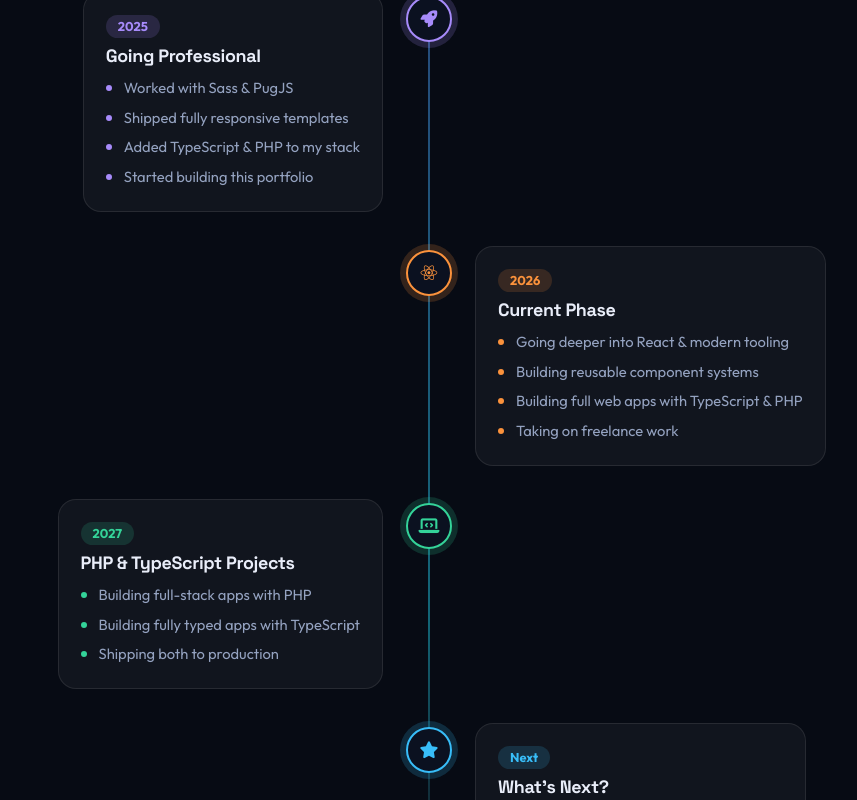
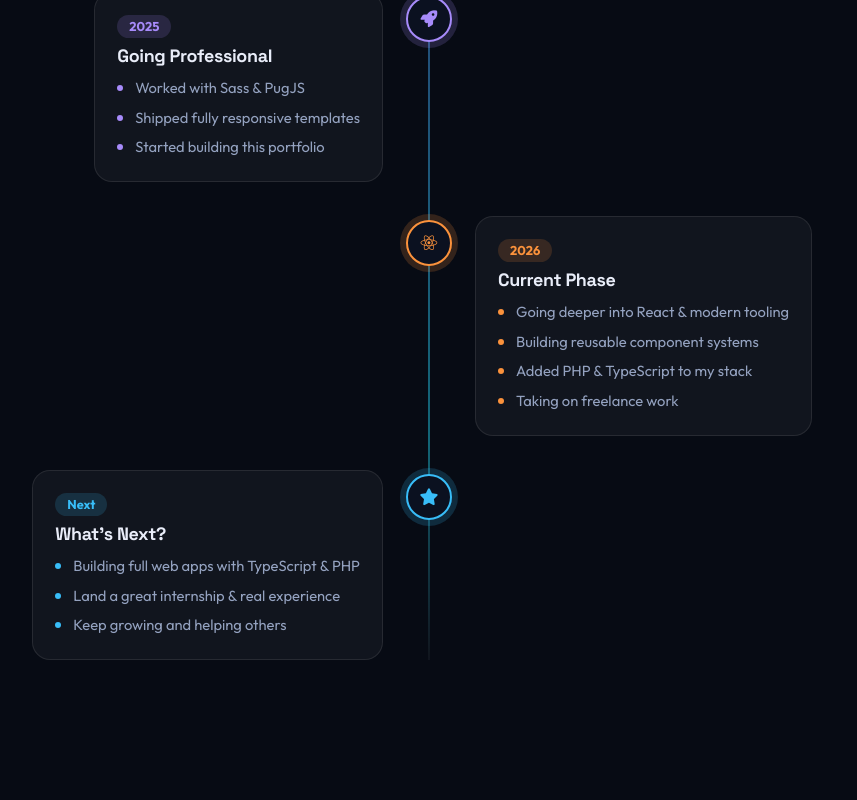
Before and after one commit to El-Bssawy/Portfolio, a React (Vite) app: page / in a window 1280 px wide. Shown: the part 4760-5560 px from the top of the page, without its empty margins (211-1068 px from the left). Built offline with nearby package versions, Linux system fonts and the light colour scheme.

Commit message:
Rework timeline wording: PHP/TypeScript in 2026, full web apps in What's Next

```diff
--- a/src/data/content.js
+++ b/src/data/content.js
@@ -102,7 +102,6 @@ export const content = {
           points: [
             "Worked with Sass & PugJS",
             "Shipped fully responsive templates",
-            "Added TypeScript & PHP to my stack",
             "Started building this portfolio",
           ],
         },
@@ -114,19 +113,8 @@ export const content = {
           points: [
             "Going deeper into React & modern tooling",
             "Building reusable component systems",
-            "Building full web apps with TypeScript & PHP",
+            "Added PHP & TypeScript to my stack",
             "Taking on freelance work",
-          ],
-        },
-        {
-          year: "2027",
-          icon: "fa-solid fa-laptop-code",
-          color: "green",
-          title: "PHP & TypeScript Projects",
-          points: [
-            "Building full-stack apps with PHP",
-            "Building fully typed apps with TypeScript",
-            "Shipping both to production",
           ],
         },
         {
@@ -134,7 +122,11 @@ export const content = {
           icon: "fa-solid fa-star",
           color: "blue",
           title: "What's Next?",
-          points: ["Land a great internship & real experience", "Keep growing and helping others"],
+          points: [
+            "Building full web apps with TypeScript & PHP",
+            "Land a great internship & real experience",
+            "Keep growing and helping others",
+          ],
         },
       ],
     },
@@ -257,28 +249,21 @@ export const content = {
           icon: "fa-solid fa-rocket",
           color: "purple",
           title: "الاحتراف",
-          points: ["عملت بـ Sass و PugJS", "أطلقت قوالب متجاوبة بالكامل", "أضفت TypeScript و PHP إلى أدواتي", "بدأت بناء هذا البورتفوليو"],
+          points: ["عملت بـ Sass و PugJS", "أطلقت قوالب متجاوبة بالكامل", "بدأت بناء هذا البورتفوليو"],
         },
         {
           year: "2026",
           icon: "fa-brands fa-react",
           color: "orange",
           title: "المرحلة الحالية",
-          points: ["التعمّق في React والأدوات الحديثة", "بناء أنظمة مكوّنات قابلة لإعادة الاستخدام", "أبني تطبيقات ويب متكاملة بـ TypeScript و PHP", "بدء العمل الحر"],
-        },
-        {
-          year: "2027",
-          icon: "fa-solid fa-laptop-code",
-          color: "green",
-          title: "مشاريع بـ PHP و TypeScript",
-          points: ["بناء تطبيقات متكاملة بـ PHP", "بناء تطبيقات مكتوبة بالكامل بـ TypeScript", "نشرها على الإنترنت"],
+          points: ["التعمّق في React والأدوات الحديثة", "بناء أنظمة مكوّنات قابلة لإعادة الاستخدام", "أضفت PHP و TypeScript إلى أدواتي", "بدء العمل الحر"],
         },
         {
           year: "القادم",
           icon: "fa-solid fa-star",
           color: "blue",
           title: "ما القادم؟",
-          points: ["الحصول على تدريب وخبرة حقيقية", "الاستمرار في النمو ومساعدة الآخرين"],
+          points: ["أبني تطبيقات ويب متكاملة بـ TypeScript و PHP", "الحصول على تدريب وخبرة حقيقية", "الاستمرار في النمو ومساعدة الآخرين"],
         },
       ],
     },
```
